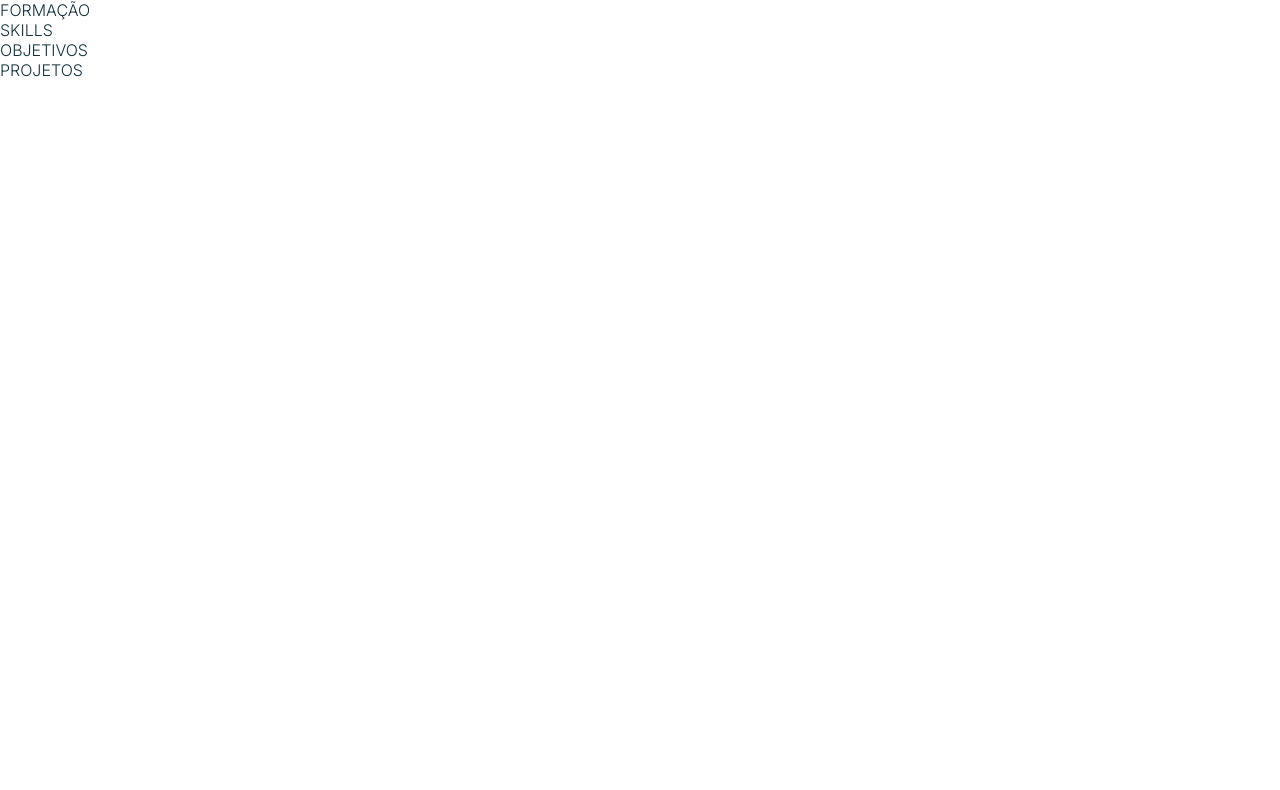
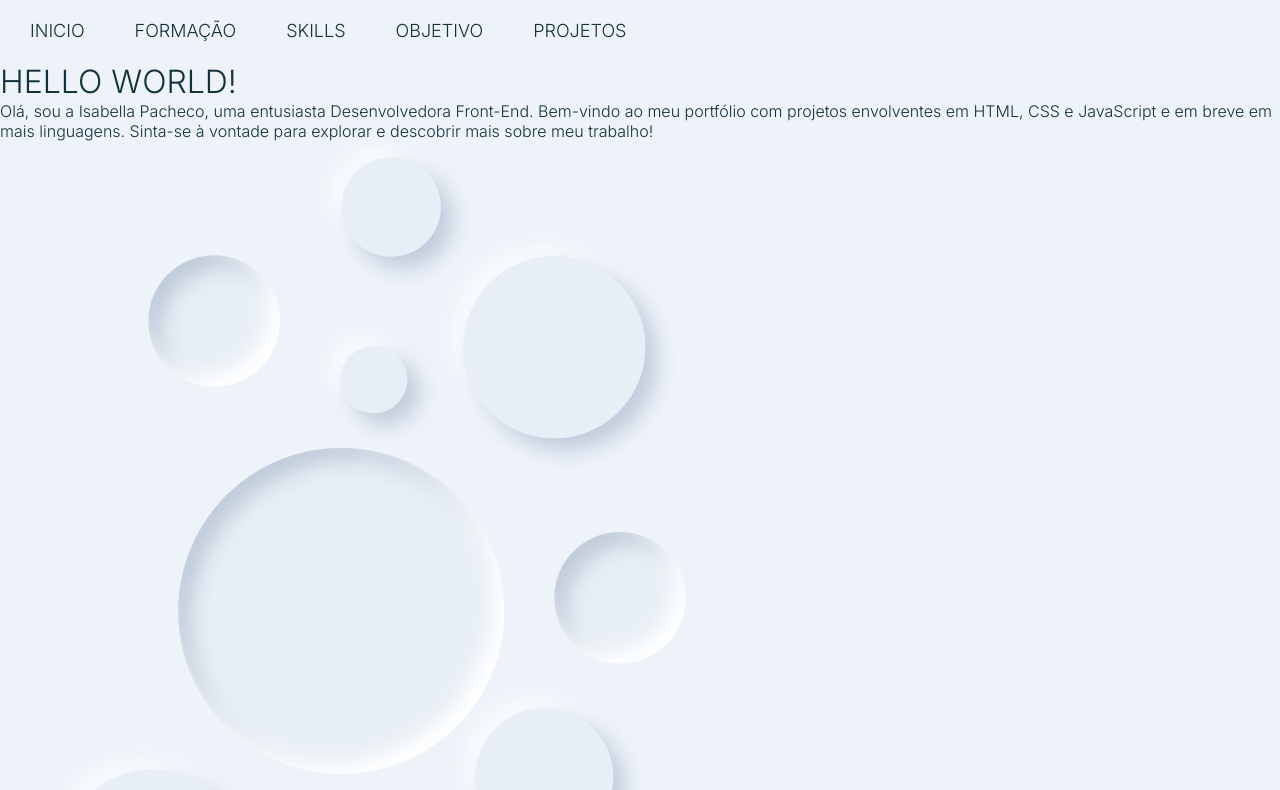
Before and after one commit to IsabellaPachec/portifolio, a React (Create React App) app: page / in a window 1280 px wide. Shown: the top 790 px of the page. Built offline with nearby package versions, Linux system fonts and the light colour scheme.

Commit message:
menu de navegação

```diff
--- a/package.json
+++ b/package.json
@@ -8,6 +8,7 @@
     "@testing-library/user-event": "^13.5.0",
     "react": "^18.2.0",
     "react-dom": "^18.2.0",
+    "react-router-dom": "^6.22.1",
     "react-scripts": "5.0.1",
     "web-vitals": "^2.1.4"
   },
--- a/src/App.css
+++ b/src/App.css
@@ -1,6 +1,7 @@
 @import url('https://fonts.googleapis.com/css2?family=Inter:wght@100..900&family=Roboto:wght@300&display=swap');
 
 *{
+  background-color: #EEF3FA;
   border: 0;
   margin: 0;
   padding: 0;
--- a/src/App.js
+++ b/src/App.js
@@ -1,17 +1,15 @@
-import Logo from './IMG/logo.png';
 import './App.css';
-
+import { BrowserRouter as Router, swith, Route, link} from 'react-router-dom';
+import Navbar from './Componentes/Navbar';
+import Hero from "./Componentes/Hero/Hero";
 function App() {
   return (
-
-      <header className="navbar">
-        <ul>
-          <li>FORMAÇÃO</li>
-          <li>SKILLS</li>
-          <li>OBJETIVOS</li>
-          <li>PROJETOS</li>
-        </ul>
+    <Router>
+      <header>
+        <Navbar/>
       </header>
+      <Hero/>
+    </Router>
   );
 }
 
--- /dev/null
+++ b/src/Componentes/Hero/Hero.jsx
@@ -0,0 +1,22 @@
+import Circulos from "../../IMG/circulos.png";
+
+function HeroSection(){
+    return(
+        <div className="hero-section">
+            <div className="left">
+                <h1 className="title">HELLO WORLD!</h1>
+                <p className="texto">Olá, sou a Isabella Pacheco, uma entusiasta Desenvolvedora Front-End. Bem-vindo ao meu portfólio com projetos envolventes em HTML, CSS e JavaScript e em breve em mais linguagens. Sinta-se à vontade para explorar e descobrir mais sobre meu trabalho!</p>
+            </div>
+
+            <div className="icons">
+
+            </div>
+
+            <div className="right">
+                <img src={Circulos} alt="circulos" className="cir" />
+            </div>
+        </div>
+    );
+}
+
+export default HeroSection;
--- /dev/null
+++ b/src/Componentes/Navbar.css
@@ -0,0 +1,32 @@
+.navbar {
+    background: transparent;
+    padding: 20px 0;
+  }
+
+  .navbar-list {
+    display: flex;
+    text-align: center;
+    list-style-type: none;
+    margin: 0;
+    padding: 0;
+  }
+
+  .navbar-list li {
+    display: inline-block;
+    margin-right: 20px;
+    margin-left: 30px;
+  }
+
+  .navbar-link {
+    color: #14323D;
+    text-decoration: none;
+    font-size: 18px;
+    border-bottom: 1px solid transparent;
+    transition: border-bottom 0.5s ease, color 0.5s ease;
+  }
+
+  .navbar-link:hover {
+    border-bottom: 1px solid #2e728b;
+    color: #2e728b;
+
+  }
--- /dev/null
+++ b/src/Componentes/Navbar.jsx
@@ -0,0 +1,19 @@
+import "./Navbar.css";
+import { Link } from 'react-router-dom';
+import Hero from './Hero/Hero';
+
+function Navbarcomponent(){
+    return(
+        <nav className="navbar">
+            <ul className="navbar-list">
+                <li className="navbar-link">INICIO</li>
+                <li className="navbar-link">FORMAÇÃO</li>
+                <li className="navbar-link">SKILLS</li>
+                <li className="navbar-link">OBJETIVO</li>
+                <li className="navbar-link">PROJETOS</li>
+            </ul>
+        </nav>
+    );
+}
+
+export default Navbarcomponent;
```
Also changed, not shown: src/Componentes/Hero/Hero.css (added), src/IMG/circulos.png (added), 1 other file (tests, documents, lock files or other folders).
